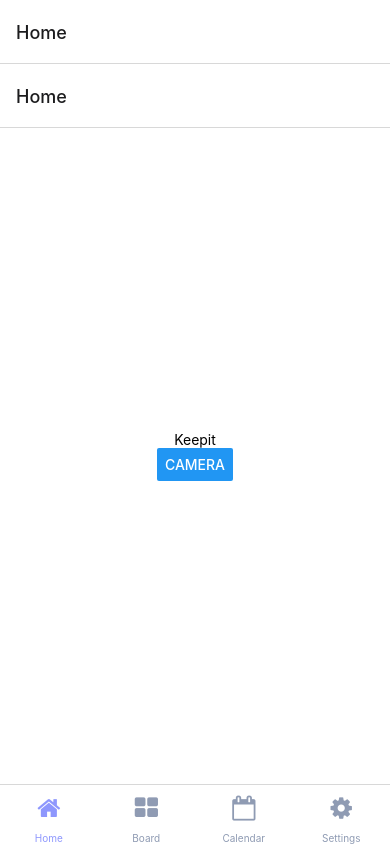
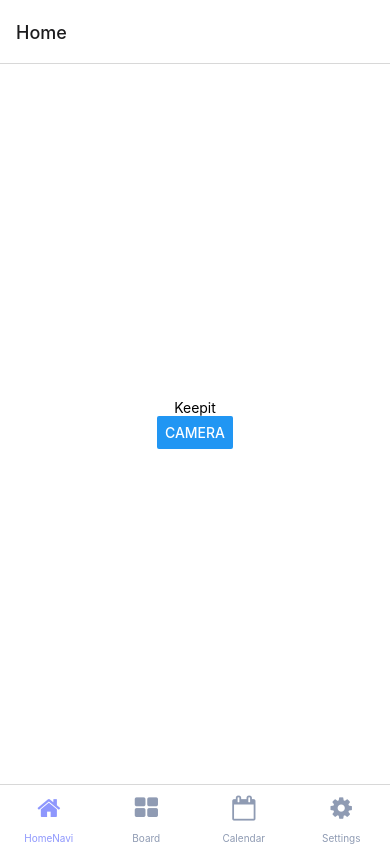
Before and after one commit to HCI-3Trillion/Keepit, a React Native app: screen /Home in a window 390 px wide. Built offline with nearby package versions, Linux system fonts and the light colour scheme.

Commit message:
✨ bottom tab에서 tab header 숨김 처리

```diff
--- a/src/components/TabNavigation.js
+++ b/src/components/TabNavigation.js
@@ -20,7 +20,7 @@
           tabBarIcon: ({ color, size }) => {
             let iconName;
 
-            if (route.name === 'Home') {
+            if (route.name === 'HomeNavi') {
               iconName = 'home';
             } else if (route.name === 'Board') {
               iconName = 'th-large';
@@ -37,9 +37,10 @@
           tabBarStyle: {
             height: 60,
           },
+          headerShown: false,
         })}
       >
-        <Tab.Screen name="Home" component={HomeStackNavigation} />
+        <Tab.Screen name="HomeNavi" component={HomeStackNavigation} />
         <Tab.Screen name="Board" component={BoardScreen} />
         <Tab.Screen name="Calendar" component={CalendarScreen} />
         <Tab.Screen name="Settings" component={SettingsScreen} />
```
